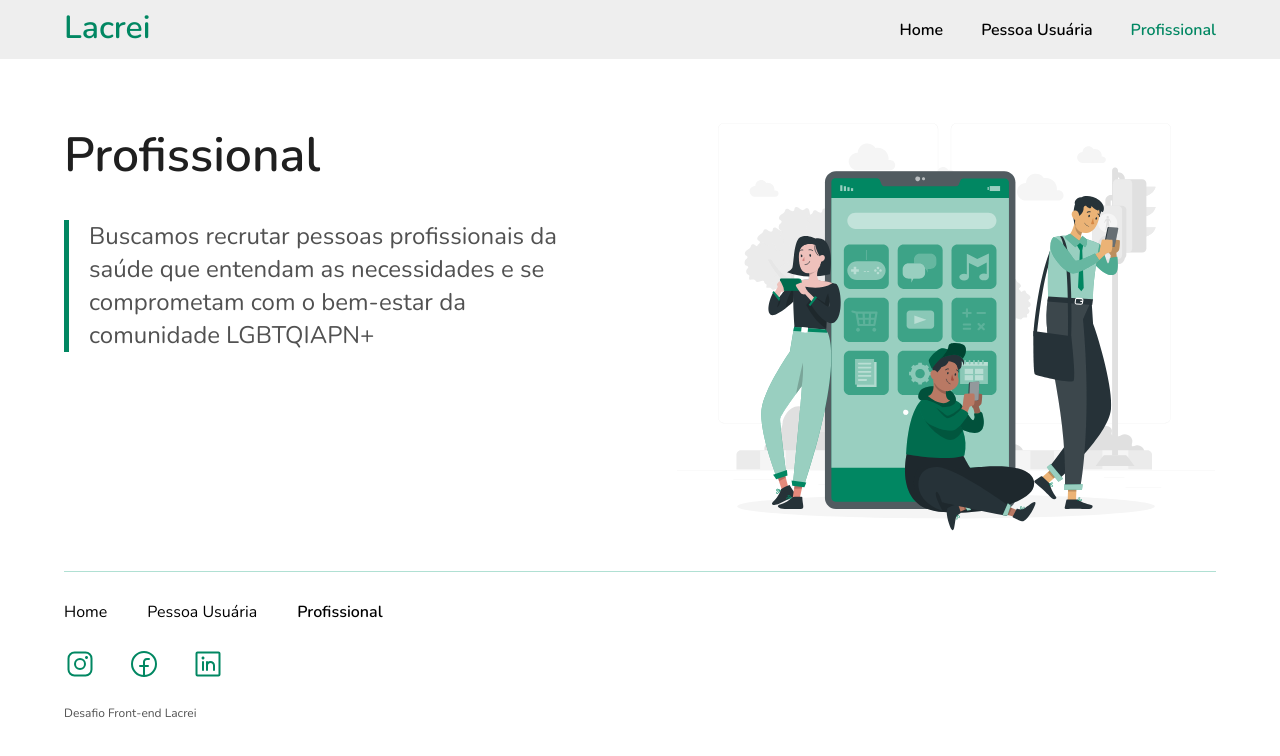
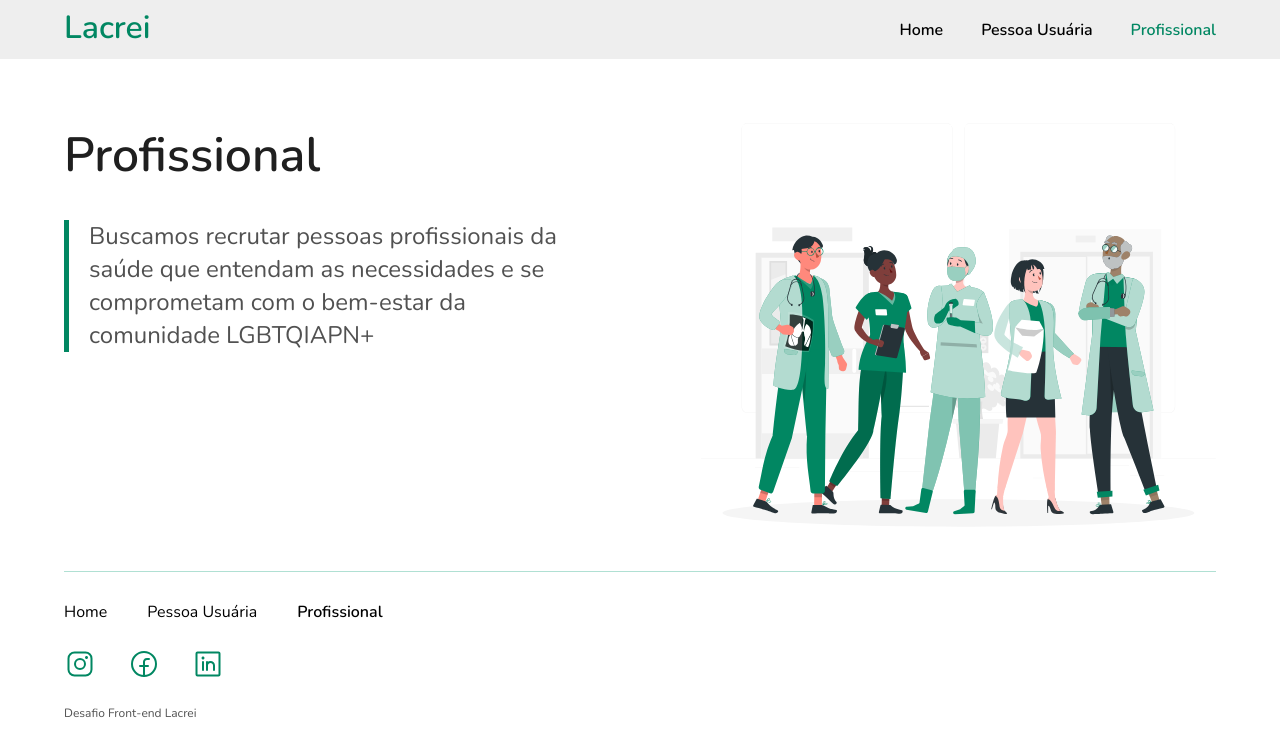
Before and after one commit to joaotelesk/lacrei-technicalTest, a Next.js app: page /profissional in a window 1280 px wide. Shown: the top 756 px of the page. Built offline with nearby package versions, Linux system fonts and the light colour scheme.

Commit message:
:ok_hand: style: revisao e conclusao das paginas

```diff
--- a/src/pages/index.tsx
+++ b/src/pages/index.tsx
@@ -44,7 +44,7 @@ export default function Home() {
           <DivImg>
             <Image
               src="/Image-Home.svg"
-              width={555}
+              width={516}
               height={421}
               alt="Imagem da pagina Home"
             />
--- a/src/pages/profissional.tsx
+++ b/src/pages/profissional.tsx
@@ -34,8 +34,8 @@ export default function Profissional() {
           </DivContent>
           <DivImg>
             <Image
-              src="/Image-Pessoa.svg"
-              width={555}
+              src="/Image-Profissional.svg"
+              width={516}
               height={421}
               alt="Imagem da pagina Home"
             />
--- a/src/pages/usuaria.tsx
+++ b/src/pages/usuaria.tsx
@@ -35,7 +35,7 @@ export default function Usuaria() {
           <DivImg>
             <Image
               src="/Image-Pessoa.svg"
-              width={555}
+              width={516}
               height={421}
               alt="Imagem da pagina Home"
             />
```
